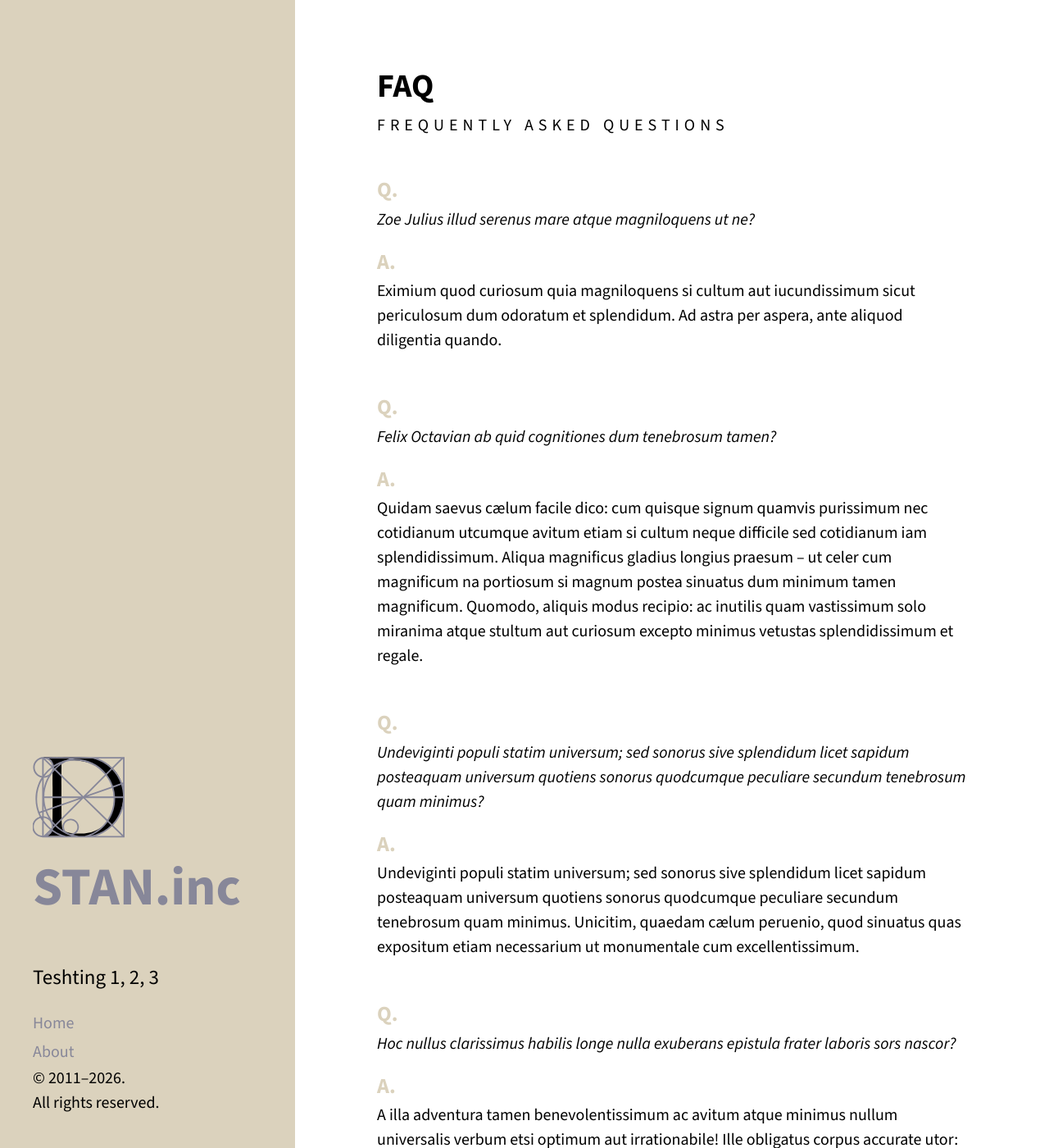
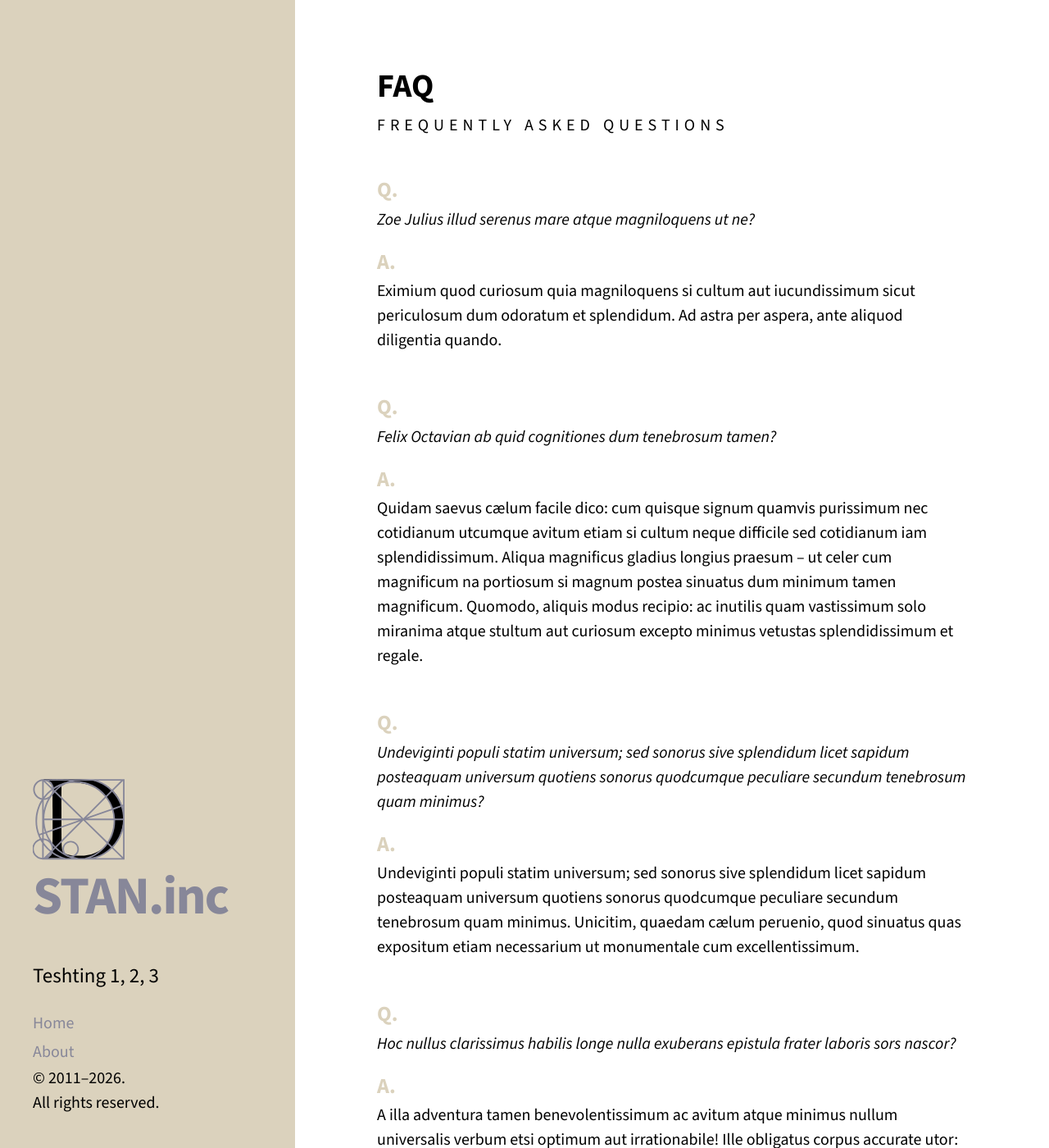
Before and after one commit to stam-ink/stam-ink.github.io, a Jekyll site: the page built from index.html, in a window 1280 px wide and 1400 px high. Shown: the whole window at 82% size. Built offline with Jekyll 4.4.1, drawn with Linux system fonts in a browser that asks for light colours; the list of posts is cut into pages by our own code.

Commit message:
Update hyde.css

```diff
--- a/public/css/hyde.css
+++ b/public/css/hyde.css
@@ -921,6 +921,7 @@ table.table::after {
   margin: -1rem 0 1.5rem 2rem !important; /* Symmetrical margin pairing with desktop image */
 }
 
+/* --- SIDEBAR --- */
 /* --- INTEGRATED BRANDING HOVER ARCHITECTURE --- */
 
 /* 1. Base anchor settings to lock down default state colors */
@@ -955,6 +956,29 @@ table.table::after {
   fill: #999384 !important;          /* SVG shifts to hover color */
 }
 
+/* --- TIGHT SIDEBAR BRANDING VERTICAL STACK --- */
+
+/* 1. Eliminate structural gaps around the logo link wrapper */
+.sidebar-about a.site-branding-link {
+  display: block;
+  margin-bottom: 2px;       /* Pushes the title text up close */
+  line-height: 1;           /* Collapses any latent vertical bounding box */
+}
+
+/* 2. Tighten the Main Title */
+.sidebar-about h1 {
+  margin-top: 0;
+  margin-bottom: 4px;       /* Squeezes the gap between title and description */
+  line-height: 0.95;        /* Tight inner text leading for multi-line titles */
+  letter-spacing: -0.03em;  /* Optional: keeps typography crisp when tight */
+}
+
+/* 3. Tighten the Site Description */
+.sidebar-about .lead {
+  margin-top: 0;
+  margin-bottom: 25px;      /* Keeps a healthy gap *after* the block before navigation starts */
+  line-height: 1.2;         /* Tightens description line wrap if it hits a second line */
+}
 
  /*
  End custom CSS
```
